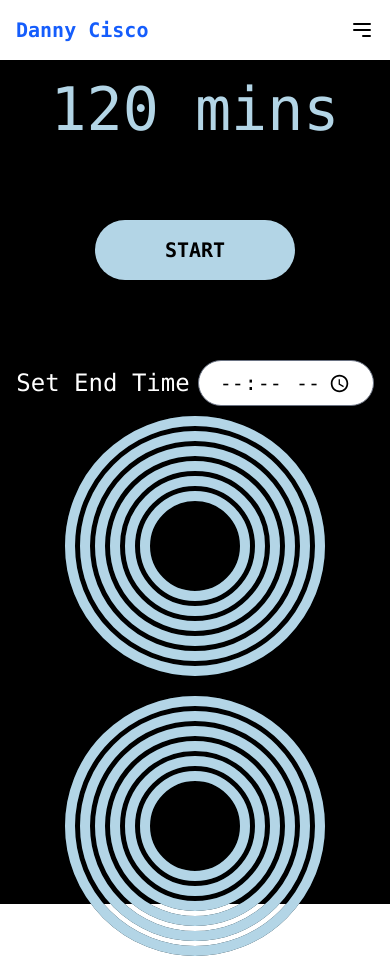
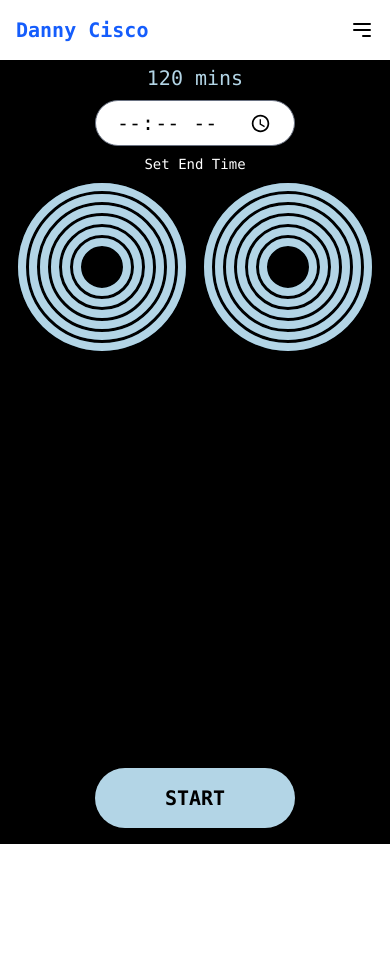
Before and after one commit to Danny-Cisco/danny-cisco, a SvelteKit app: page /time-blind-club in a window 390 px wide. After the commit the page ends 904 px from the top, so only its background shows below. Built offline with nearby package versions, Linux system fonts and the light colour scheme.

Commit message:
mobile optimised time blind club

```diff
--- a/src/app.html
+++ b/src/app.html
@@ -15,5 +15,6 @@
 	body,
 	#svelte {
 		height: 100%;
+		display: relative;
 	}
 </style>
--- a/src/lib/components/ring-timer/FullCircle.svelte
+++ b/src/lib/components/ring-timer/FullCircle.svelte
@@ -5,9 +5,9 @@
 	import { fade } from 'svelte/transition';
 
 	let padding = 10;
-	let stroke = 10;
-	let gap = 5;
-	let innerRadius = 50;
+	let stroke = 8;
+	let gap = 3;
+	let innerRadius = 25;
 	let height = 12 * stroke + 10 * gap + 2 * innerRadius + padding;
 	let width = height;
 
@@ -34,7 +34,7 @@
 
 <svg {height} {width} class="" transition:fade>
 	{#each ringsRadius as radius, index}
-		<CircleArc {height} {width} {stroke} color="hsl(200, 50%, 12%)" arc="1" {radius} />
+		<CircleArc {height} {width} {stroke} color="hsl(200, 50%, 22%)" arc="1" {radius} />
 
 		<CircleArc {height} {width} {stroke} color="hsl(200, 50%, 80%)" {radius} arc={timers[index]} />
 	{/each}
--- a/src/routes/time-blind-club/+page.svelte
+++ b/src/routes/time-blind-club/+page.svelte
@@ -105,36 +105,60 @@
 	});
 </script>
 
+<!-- rear curtain of black -->
+<div class="fixed inset-0 z-[-1] bg-black"></div>
+<div class="block flex flex-col items-center justify-start">
 	<div class="relative w-full text-center">
 		{#key seconds}
 			<div
-			class=" absolute inset-0 p-1 font-mono text-[60px]"
+				class=" absolute inset-0 p-1 font-mono text-xl"
 				class:hidden={seconds % 2 !== 0}
 				style="color: hsl(200, 50%, 80%);"
 			>
 				{nowMins} mins
 			</div>
 			<div
-			class="absolute inset-0 p-1 font-mono text-[60px]"
+				class="absolute inset-0 p-1 font-mono text-xl"
 				class:hidden={seconds % 2 === 0}
-			style="color:hsl(200, 50%, 12%)"
+				style="color:hsl(200, 50%, 27%)"
 			>
 				{nowMins} mins
 			</div>
 		{/key}
 	</div>
-<div class="flex h-full w-full flex-col items-center justify-start bg-black pt-40">
-	<div class="z-1 flex w-full flex-col items-center justify-center gap-20">
+	<div class="h-10"></div>
+
+	<div class="z-1 flex w-full flex-col items-center justify-center gap-2">
 		<button
 			on:click={handleStartStop}
-			class="w-[200px] rounded-full p-4 text-xl font-bold hover:bg-gray-500 hover:text-white"
+			class="fixed bottom-4 w-[200px] rounded-full p-4 text-xl font-bold shadow hover:bg-gray-500 hover:text-white"
 			style="background-color: {isRunning ? runningBg : 'hsl(200, 50%, 80%)'}; color: {isRunning
 				? 'black'
 				: 'black'};">{buttonLabel}</button
 		>
-		<div class="flex items-center gap-2">
-			<button
-				class="text-2xl font-light transition-all"
+		<div class="flex flex-col items-center gap-2">
+			{#if isEndTime}
+				<input
+					type="time"
+					id="endTime"
+					class="w-50 rounded-full p-2 px-5 text-xl transition-all"
+					style="background-color: {isRunning ? runningBg : 'white'}; color: {isRunning
+						? midGrayText
+						: 'black'};"
+					bind:value={timerEndTime}
+				/>
+			{:else}
+				<input
+					type="number"
+					id="duration"
+					class="w-50 rounded-full p-2 px-5 text-xl transition-all"
+					style="background-color: {isRunning ? runningBg : 'white'}; color: {isRunning
+						? midGrayText
+						: 'black'};"
+					bind:value={timerDuration}
+				/>
+			{/if}<button
+				class="text-sm font-light transition-all"
 				style="background-color: {isRunning ? 'transparent' : 'transparent'}; color: {isRunning
 					? midGrayText
 					: 'white'};"
@@ -144,31 +168,8 @@
 			>
 				{isEndTime ? 'Set End Time' : 'Set Duration'}
 			</button>
-
-			{#if isEndTime}
-				<input
-					type="time"
-					id="endTime"
-					class="w-44 rounded-full p-2 px-5 text-xl transition-all"
-					style="background-color: {isRunning ? runningBg : 'white'}; color: {isRunning
-						? midGrayText
-						: 'black'};"
-					bind:value={timerEndTime}
-				/>
-			{:else}
-				<input
-					type="number"
-					id="duration"
-					class="w-44 rounded-full p-2 px-5 text-xl transition-all"
-					style="background-color: {isRunning ? runningBg : 'white'}; color: {isRunning
-						? midGrayText
-						: 'black'};"
-					bind:value={timerDuration}
-				/>
-			{/if}
 		</div>
 	</div>
-	<div class="h-20"></div>
 	<div class="flex flex-wrap items-center justify-center">
 		{#each hoursArray as mins, index}
 			<FullCircle nowMins={mins} />
```
Lines whose indentation alone changed are shown as unchanged.
